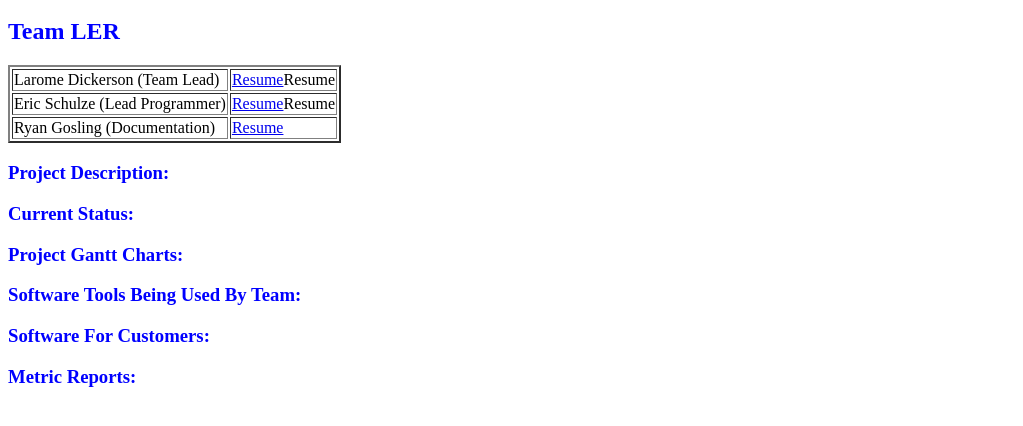
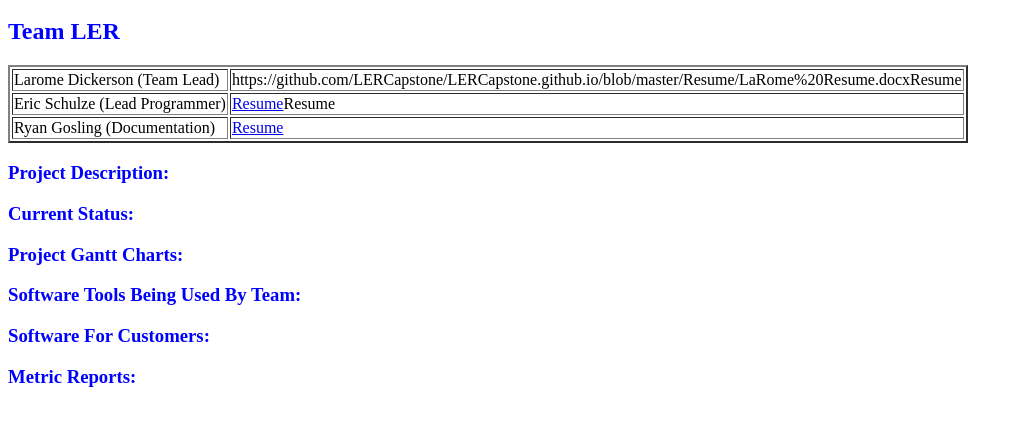
Before and after one commit to LERCapstone/LERCapstone.github.io, a plain HTML site: page index.html in a window 1280 px wide. Shown: the part 48-474 px from the top of the page, without its empty margins (0-1023 px from the left). Drawn offline with Linux system fonts and the light colour scheme.

Commit message:
Update index.html

```diff
--- a/index.html
+++ b/index.html
@@ -6,7 +6,7 @@
       <tbody>
         <tr>
           <td>Larome Dickerson (Team Lead)</td>
-          <td><a href="https://github.com/LERCapstone/LERCapstone.github.io/blob/master/Resume/Ryan%20Resume.doc">Resume</a>Resume</td>
+          <td>https://github.com/LERCapstone/LERCapstone.github.io/blob/master/Resume/LaRome%20Resume.docxResume</td>
         </tr>
         <tr>
           <td>Eric Schulze (Lead Programmer)</td>
```
